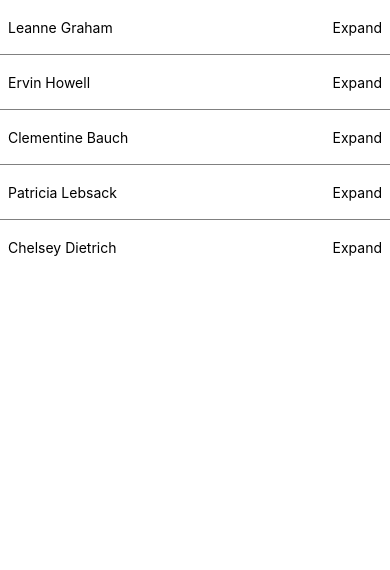
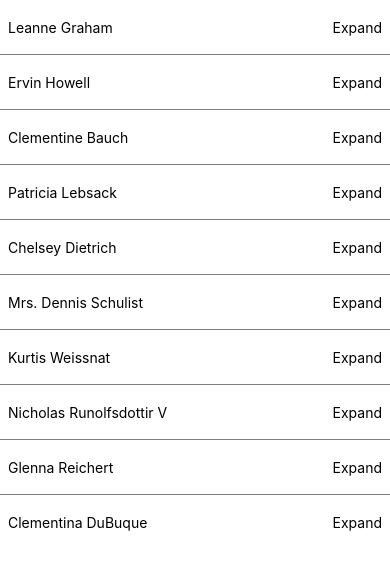
Before and after one commit to Naresh-Narsing/AccordionList, a React Native app: screen / in a window 390 px wide. Shown: the top 570 px of the page. Built offline with nearby package versions, Linux system fonts and the light colour scheme; what react-native would draw is missing.

Commit message:
Added Readme File

```diff
--- a/App.js
+++ b/App.js
@@ -24,14 +24,14 @@ import {
   ReloadInstructions,
 } from 'react-native/Libraries/NewAppScreen';
 import AccordionList from './src/AccordionList';
-import { LIST_DATA_EG } from './src/ListMockData';
+import { LIST_DATA, LIST_DATA_EG } from './src/ListMockData';
 
 const App: () => React$Node = () => {
   return (
     <>
       <StatusBar barStyle="dark-content" />
       <SafeAreaView>
-        <AccordionList data={LIST_DATA_EG} />
+        <AccordionList data={LIST_DATA} />
       </SafeAreaView>
     </>
   );
```
Also changed, not shown: 1 other file (tests, documents, lock files or other folders).
